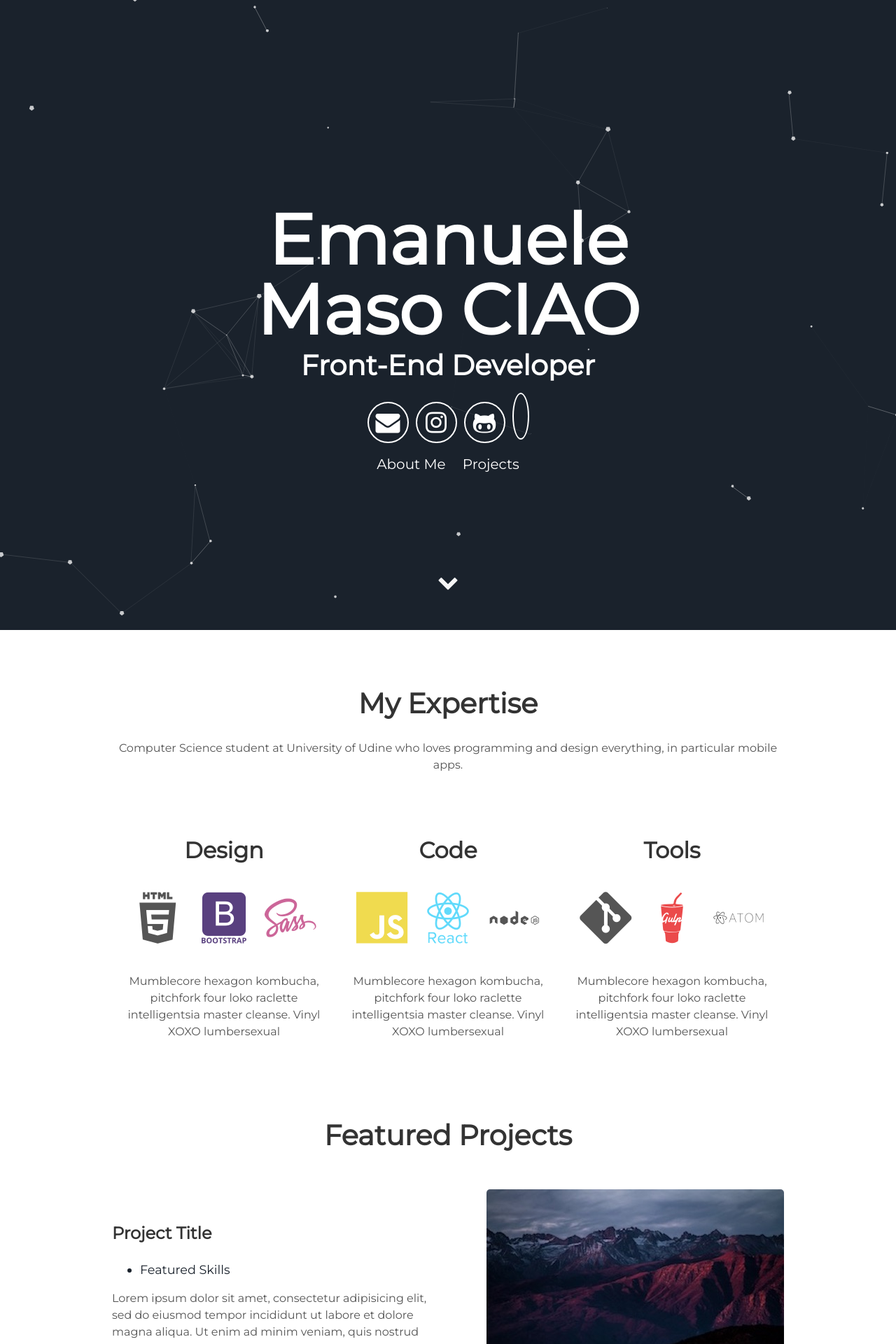
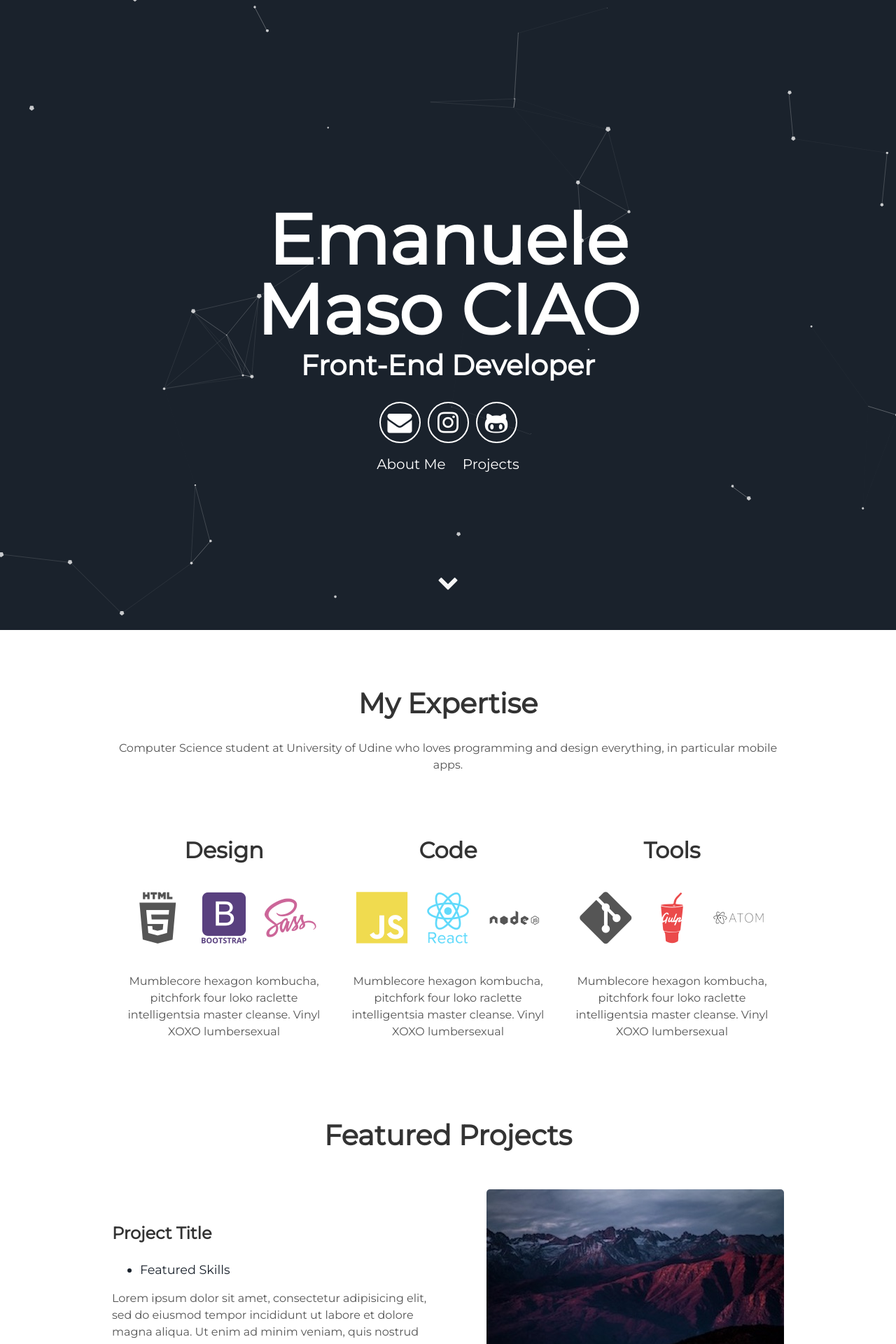
Before and after one commit to ClarkStoro/clarkstoro.github.io, a Jekyll site: the page built from index.html, in a window 1280 px wide. Shown: the top 1920 px of the page at 70% size. Built offline with Jekyll 4.4.1, drawn with Linux system fonts in a browser that asks for light colours.

Commit message:
Update header.html

```diff
--- a/_includes/header.html
+++ b/_includes/header.html
@@ -8,7 +8,7 @@
         <a aria-label="Send email" href="mailto:emanuele.maso97@gmail.com"><i class="icon fa fa-envelope"></i></a>
         <a aria-label="My Instagram" target="_blank" href="https://www.instagram.com/clarkstoro/"><i class="icon fa fa-instagram" aria-hidden="true"></i></a>
         <a aria-label="My Github" target="_blank" href="https://github.com/ClarkStoro"><i class="icon fa fa-github-alt" aria-hidden="true"></i></a>
-        <a aria-label="My CV" target="_blank" href="https://github.com/ClarkStoro"><i class="icon fas fa-file-download" aria-hidden="true"></i></a>
+        <a aria-label="My CV" target="_blank" href="https://github.com/ClarkStoro"><i class="fas fa-file-download" aria-hidden="true"></i></a>
     </div>
       <div class="header-links">
         <a class="link" href="#about" data-scroll>About Me</a>
```
